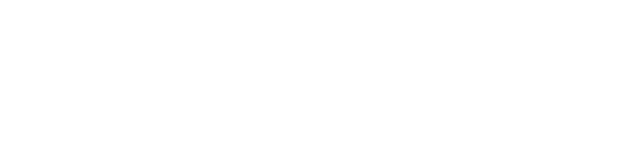
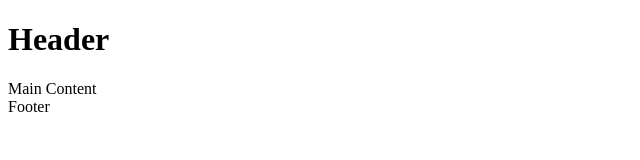
Before and after one commit to BryanGon13/Love-Running, a plain HTML site: page index.html in a window 1280 px wide. Shown: the whole page, without its empty margins (0-640 px from the left). Drawn offline with Linux system fonts and the light colour scheme.

Commit message:
Add:create general page structure

```diff
--- a/index.html
+++ b/index.html
@@ -16,6 +16,14 @@
 </head>
 
 <body>
+    <!--header-->
+    <h1>Header</h1>
+
+    <!--main content-->
+    <main>Main Content</main>
+
+    <!--footer-->
+    <footer>Footer</footer>
 
 </body>
 
```
